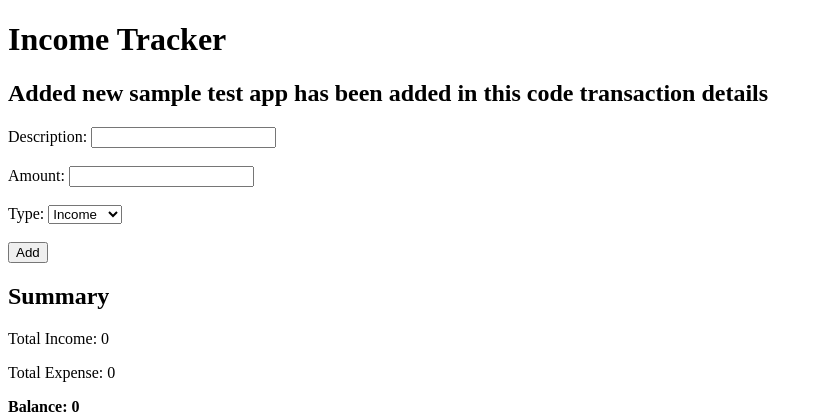
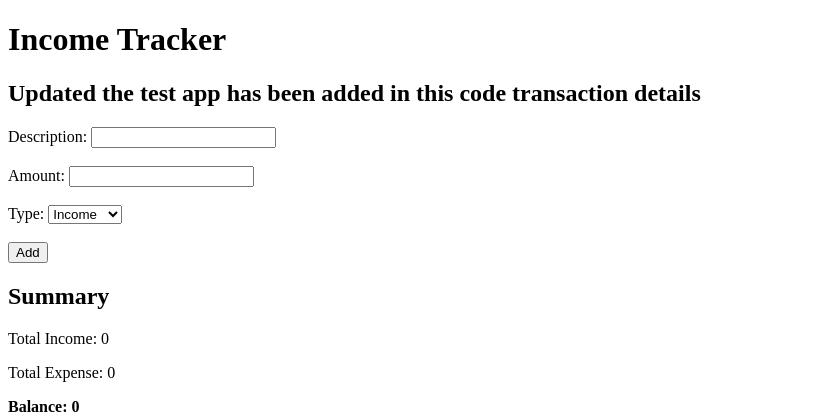
Before and after one commit to guna-linux/web_app_test, a Flask app: page / in a window 1280 px wide. Shown: the top 420 px of the page, without its empty margins (0-823 px from the left). Run offline with Flask 3, Linux system fonts and the light colour scheme.

Commit message:
Update header text for test app descriptionjjljklkdf

```diff
--- a/templates/index.html
+++ b/templates/index.html
@@ -7,7 +7,7 @@
 
     <h1>Income Tracker</h1>
 
-    <h2>Added new sample test app has been added in this code transaction details</h2>
+    <h2>Updated the test app has been added in this code transaction details</h2>
     <form action="/add" method="POST">
         <label>Description:</label>
         <input type="text" name="description" required><br><br>
```
